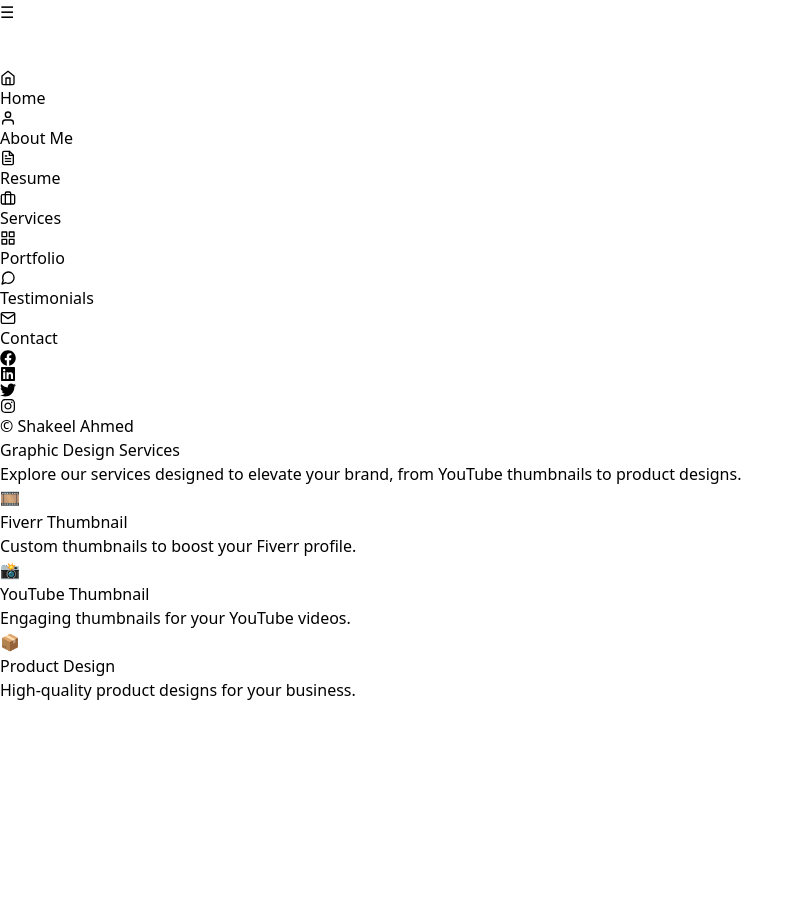
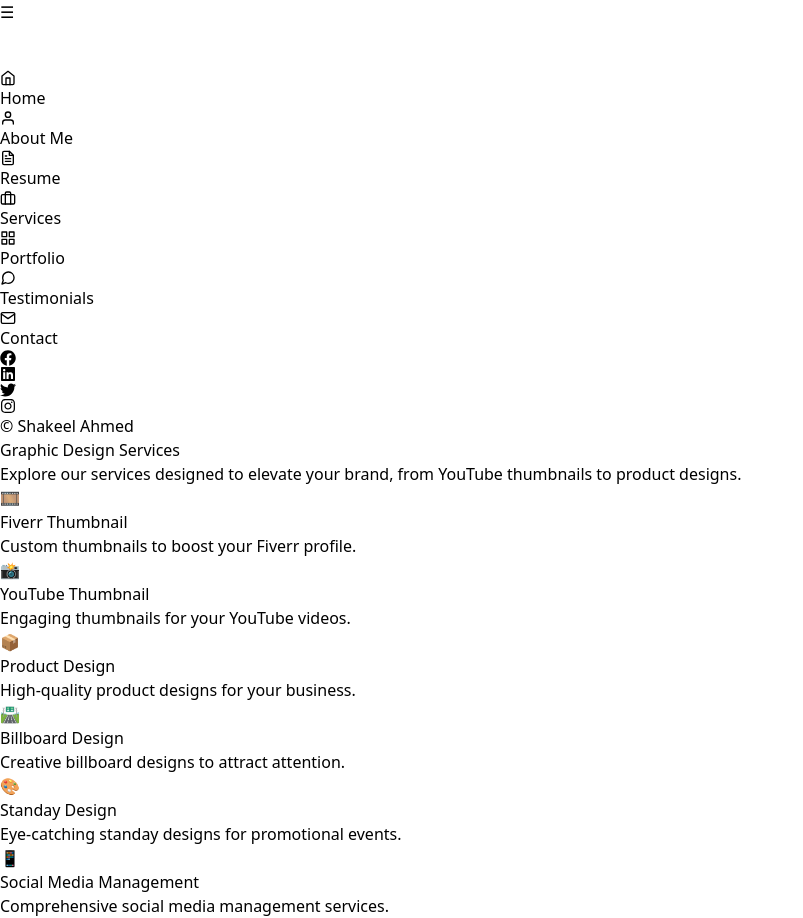
Before and after one commit to shakeelahmadcoder/GFX-Portfolio-Website-, a React (Vite) app: page /services in a window 1280 px wide. Shown: the whole page, without its empty margins (0-803 px from the left). Before the commit the page ends 800 px from the top, so only its background shows below. Built offline with nearby package versions, Linux system fonts and the light colour scheme.

Commit message:
fixed portfolio section and services section

```diff
--- a/src/components/Pages/Contact.jsx
+++ b/src/components/Pages/Contact.jsx
@@ -2,7 +2,6 @@ import React from "react";
 import { FaPhoneAlt, FaWhatsapp, FaMapMarkerAlt } from "react-icons/fa";
 
 const Contact = () => {
-  // Inline JSON Data
   const data = {
     header: {
       title: "Get in Touch",
@@ -11,19 +10,19 @@ const Contact = () => {
     },
     contactInfo: [
       {
-        icon: <FaWhatsapp className="text-green-500 text-4xl" />,
+        icon: <FaWhatsapp className="text-green-500 text-6xl" />,
         title: "WhatsApp Us",
-        link: "https://wa.me/2013544443", // Replace with your WhatsApp number
+        link: "https://wa.me/2013544443",
         buttonText: "Message on WhatsApp",
       },
       {
-        icon: <FaPhoneAlt className="text-yellow-400 text-4xl" />,
+        icon: <FaPhoneAlt className="text-yellow-400 text-6xl" />,
         title: "Call Us",
-        link: "tel:2013544443", // Replace with your phone number
+        link: "tel:2013544443",
         buttonText: "Call Now",
       },
       {
-        icon: <FaMapMarkerAlt className="text-red-500 text-4xl" />,
+        icon: <FaMapMarkerAlt className="text-red-500 text-6xl" />,
         title: "Visit Us",
         details: ["474 Central Road", "New York, NY"],
       },
@@ -31,30 +30,32 @@ const Contact = () => {
   };
 
   return (
-    <div className="h-screen overflow-y-auto text-white flex justify-center p-5 bg-gradient-to-b from-gray-800 to-gray-900">
-      <div className="w-full max-w-4xl">
+    <div className="h-screen flex items-center justify-center bg-gradient-to-b  text-white p-5">
+      <div className="w-full max-w-5xl  bg-opacity-60 p-10 rounded-xl shadow-2xl">
         {/* Header Section */}
-        <div className="text-center mb-12">
-          <h2 className="text-5xl font-extrabold text-yellow-300 mb-4">
+        <div className="text-center mb-16">
+          <h2 className="text-6xl font-extrabold text-yellow-300 mb-6">
             {data.header.title}
           </h2>
-          <p className="text-gray-300 text-lg">{data.header.description}</p>
+          <p className="text-gray-300 text-lg leading-relaxed">
+            {data.header.description}
+          </p>
         </div>
 
         {/* Contact Cards */}
-        <div className="grid grid-cols-1 md:grid-cols-3 gap-6">
+        <div className="grid grid-cols-1 sm:grid-cols-2 lg:grid-cols-3 gap-8">
           {data.contactInfo.map((item, index) => (
             <div
               key={index}
-              className="bg-transparent border-2 border-gray-500 p-8 rounded-lg shadow-lg flex flex-col items-center text-center transition-transform transform hover:scale-105"
+              className="bg-transparent border-2 border-gray-500 p-10 rounded-lg shadow-lg flex flex-col items-center text-center transition-transform transform hover:scale-105"
             >
-              <div className="mb-4">{item.icon}</div>
-              <h3 className="text-2xl font-bold mb-3 text-yellow-200">
+              <div className="mb-6">{item.icon}</div>
+              <h3 className="text-3xl font-bold mb-4 text-yellow-200">
                 {item.title}
               </h3>
               {item.details
                 ? item.details.map((line, idx) => (
-                    <p key={idx} className="text-gray-400 text-sm mb-2">
+                    <p key={idx} className="text-gray-400 text-lg mb-2">
                       {line}
                     </p>
                   ))
@@ -64,7 +65,7 @@ const Contact = () => {
                   href={item.link}
                   target="_blank"
                   rel="noopener noreferrer"
-                  className="px-4 py-2 bg-yellow-500 text-black font-semibold rounded-md hover:bg-yellow-600 transition"
+                  className="px-6 py-3 bg-yellow-500 text-black font-semibold rounded-md hover:bg-yellow-600 transition"
                 >
                   {item.buttonText}
                 </a>
--- a/src/components/Pages/Portfolio.jsx
+++ b/src/components/Pages/Portfolio.jsx
@@ -58,37 +58,67 @@ import Standay14 from "../../assets/Images/PortfolioImages/Standay14.jpg";
 
 const portfolioData = [
   // YouTube Thumbnails
-  { id: 24, title: "YouTube Thumbnail 1", category: "YT Thumbnail", image: Ytthumbnail1 },
-  { id: 25, title: "YouTube Thumbnail 2", category: "YT Thumbnail", image: Ytthumbnail2 },
-  { id: 26, title: "YouTube Thumbnail 3", category: "YT Thumbnail", image: Ytthumbnail3 },
-  { id: 28, title: "YouTube Thumbnail 5", category: "YT Thumbnail", image: Ytthumbnail5 },
-  { id: 29, title: "YouTube Thumbnail 6", category: "YT Thumbnail", image: Ytthumbnail6 },
-  { id: 30, title: "YouTube Thumbnail 7", category: "YT Thumbnail", image: Ytthumbnail7 },
+  { id: 1, title: "YouTube Thumbnail 1", category: "YT Thumbnail", image: Ytthumbnail1 },
+  { id: 2, title: "YouTube Thumbnail 2", category: "YT Thumbnail", image: Ytthumbnail2 },
+  { id: 3, title: "YouTube Thumbnail 3", category: "YT Thumbnail", image: Ytthumbnail3 },
+  { id: 4, title: "YouTube Thumbnail 5", category: "YT Thumbnail", image: Ytthumbnail5 },
+  { id: 5, title: "YouTube Thumbnail 6", category: "YT Thumbnail", image: Ytthumbnail6 },
+  { id: 6, title: "YouTube Thumbnail 7", category: "YT Thumbnail", image: Ytthumbnail7 },
 
   // Standay Design
-  { id: 43, title: "Standay Design 1", category: "Standay Design", image: Standay1 },
-  { id: 44, title: "Standay Design 2", category: "Standay Design", image: Standay2 },
-  { id: 45, title: "Standay Design 3", category: "Standay Design", image: Standay3 },
-  { id: 46, title: "Standay Design 4", category: "Standay Design", image: Standay4 },
-  { id: 47, title: "Standay Design 5", category: "Standay Design", image: Standay5 },
-  { id: 48, title: "Standay Design 6", category: "Standay Design", image: Standay6 },
-  { id: 49, title: "Standay Design 7", category: "Standay Design", image: Standay7 },
-  { id: 50, title: "Standay Design 8", category: "Standay Design", image: Standay8 },
+  { id: 7, title: "Standay Design 1", category: "Standay Design", image: Standay1 },
+  { id: 8, title: "Standay Design 2", category: "Standay Design", image: Standay2 },
+  { id: 9, title: "Standay Design 3", category: "Standay Design", image: Standay3 },
+  { id: 10, title: "Standay Design 4", category: "Standay Design", image: Standay4 },
+  { id: 11, title: "Standay Design 5", category: "Standay Design", image: Standay5 },
+  { id: 12, title: "Standay Design 6", category: "Standay Design", image: Standay6 },
+  { id: 13, title: "Standay Design 7", category: "Standay Design", image: Standay7 },
+  { id: 14, title: "Standay Design 8", category: "Standay Design", image: Standay8 },
+  { id: 15, title: "Standay Design 9", category: "Standay Design", image: Standay9 },
+  { id: 16, title: "Standay Design 10", category: "Standay Design", image: Standay10 },
+  { id: 17, title: "Standay Design 11", category: "Standay Design", image: Standay11 },
+  { id: 18, title: "Standay Design 12", category: "Standay Design", image: Standay12 },
+  { id: 19, title: "Standay Design 13", category: "Standay Design", image: Standay13 },
+  { id: 20, title: "Standay Design 14", category: "Standay Design", image: Standay14 },
 
   // Fiverr Thumbnails
-  { id: 1, title: "Fiverr Thumbnail 1", category: "Fiverr Thumbnail", image: Fiverr1 },
-  { id: 2, title: "Fiverr Thumbnail 2", category: "Fiverr Thumbnail", image: Fiverr2 },
-  { id: 3, title: "Fiverr Thumbnail 3", category: "Fiverr Thumbnail", image: Fiverr3 },
-  { id: 4, title: "Fiverr Thumbnail 4", category: "Fiverr Thumbnail", image: Fiverr4 },
-  { id: 5, title: "Fiverr Thumbnail 5", category: "Fiverr Thumbnail", image: Fiverr5 },
+  { id: 21, title: "Fiverr Thumbnail 1", category: "Fiverr Thumbnail", image: Fiverr1 },
+  { id: 22, title: "Fiverr Thumbnail 2", category: "Fiverr Thumbnail", image: Fiverr2 },
+  { id: 23, title: "Fiverr Thumbnail 3", category: "Fiverr Thumbnail", image: Fiverr3 },
+  { id: 24, title: "Fiverr Thumbnail 4", category: "Fiverr Thumbnail", image: Fiverr4 },
+  { id: 25, title: "Fiverr Thumbnail 5", category: "Fiverr Thumbnail", image: Fiverr5 },
+  { id: 26, title: "Fiverr Thumbnail 6", category: "Fiverr Thumbnail", image: Fiverr6 },
+  { id: 27, title: "Fiverr Thumbnail 7", category: "Fiverr Thumbnail", image: Fiverr7 },
+  { id: 28, title: "Fiverr Thumbnail 8", category: "Fiverr Thumbnail", image: Fiverr8 },
+  { id: 29, title: "Fiverr Thumbnail 9", category: "Fiverr Thumbnail", image: Fiverr9 },
+  { id: 30, title: "Fiverr Thumbnail 11", category: "Fiverr Thumbnail", image: Fiverr11 },
+  { id: 31, title: "Fiverr Thumbnail 12", category: "Fiverr Thumbnail", image: Fiverr12 },
+  { id: 32, title: "Fiverr Thumbnail 13", category: "Fiverr Thumbnail", image: Fiverr13 },
+  { id: 33, title: "Fiverr Thumbnail 14", category: "Fiverr Thumbnail", image: Fiverr14 },
+  { id: 34, title: "Fiverr Thumbnail 15", category: "Fiverr Thumbnail", image: Fiverr15 },
+  { id: 35, title: "Fiverr Thumbnail 16", category: "Fiverr Thumbnail", image: Fiverr16 },
+  { id: 36, title: "Fiverr Thumbnail 17", category: "Fiverr Thumbnail", image: Fiverr17 },
+  { id: 37, title: "Fiverr Thumbnail 18", category: "Fiverr Thumbnail", image: Fiverr18 },
+  { id: 38, title: "Fiverr Thumbnail 19", category: "Fiverr Thumbnail", image: Fiverr19 },
+  { id: 39, title: "Fiverr Thumbnail 20", category: "Fiverr Thumbnail", image: Fiverr20 },
+  { id: 40, title: "Fiverr Thumbnail 21", category: "Fiverr Thumbnail", image: Fiverr21 },
+  { id: 41, title: "Fiverr Thumbnail 23", category: "Fiverr Thumbnail", image: Fiverr23 },
 
   // Product Designs
-  { id: 31, title: "Product Design 1", category: "Product Design", image: Product1 },
-  { id: 32, title: "Product Design 2", category: "Product Design", image: Product2 },
-  { id: 33, title: "Product Design 3", category: "Product Design", image: Product3 },
-  { id: 34, title: "Product Design 4", category: "Product Design", image: Product4 },
-  { id: 35, title: "Product Design 5", category: "Product Design", image: Product5 },
+  { id: 42, title: "Product Design 1", category: "Product Design", image: Product1 },
+  { id: 43, title: "Product Design 2", category: "Product Design", image: Product2 },
+  { id: 44, title: "Product Design 3", category: "Product Design", image: Product3 },
+  { id: 45, title: "Product Design 4", category: "Product Design", image: Product4 },
+  { id: 46, title: "Product Design 5", category: "Product Design", image: Product5 },
+  { id: 47, title: "Product Design 6", category: "Product Design", image: Product6 },
+  { id: 48, title: "Product Design 7", category: "Product Design", image: Product7 },
+  { id: 49, title: "Product Design 8", category: "Product Design", image: Product8 },
+  { id: 50, title: "Product Design 9", category: "Product Design", image: Product9 },
+  { id: 51, title: "Product Design 10", category: "Product Design", image: Product10 },
+  { id: 52, title: "Product Design 11", category: "Product Design", image: Product11 },
+  { id: 53, title: "Product Design 12", category: "Product Design", image: Product12 },
 ];
+
 
 
 const Portfolio = () => {
--- a/src/components/Pages/Services.jsx
+++ b/src/components/Pages/Services.jsx
@@ -20,6 +20,24 @@ const Services = () => {
       description: "High-quality product designs for your business.",
       icon: "📦",
       category: "Product Design",
+    },
+    {
+      title: "Billboard Design",
+      description: "Creative billboard designs to attract attention.",
+      icon: "🛣️",
+      category: "Billboard Design",
+    },
+    {
+      title: "Standay Design",
+      description: "Eye-catching standay designs for promotional events.",
+      icon: "🎨",
+      category: "Standay Design",
+    },
+    {
+      title: "Social Media Management",
+      description: "Comprehensive social media management services.",
+      icon: "📱",
+      category: "Social Media Management",
     },
   ];
 
```
